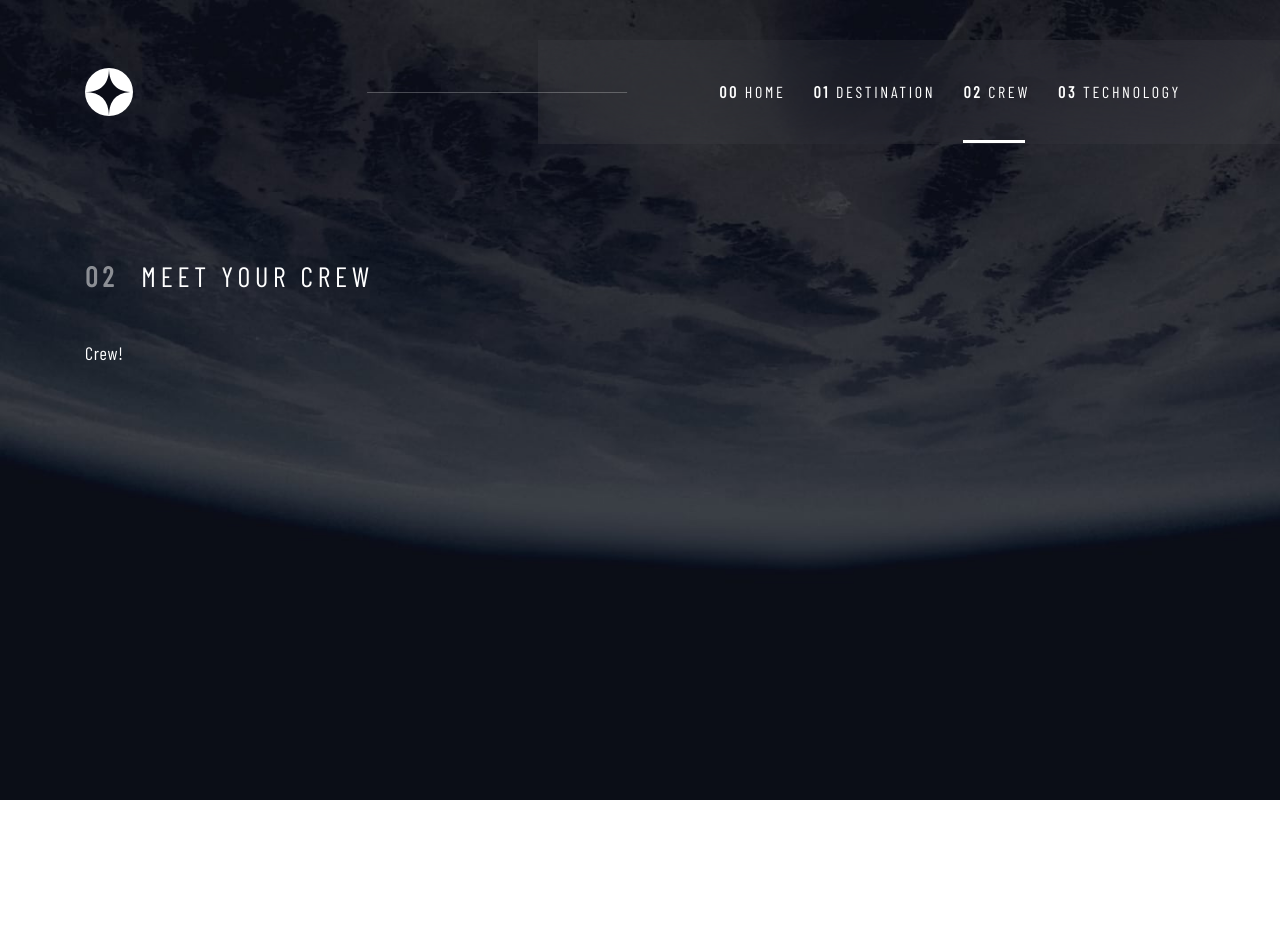
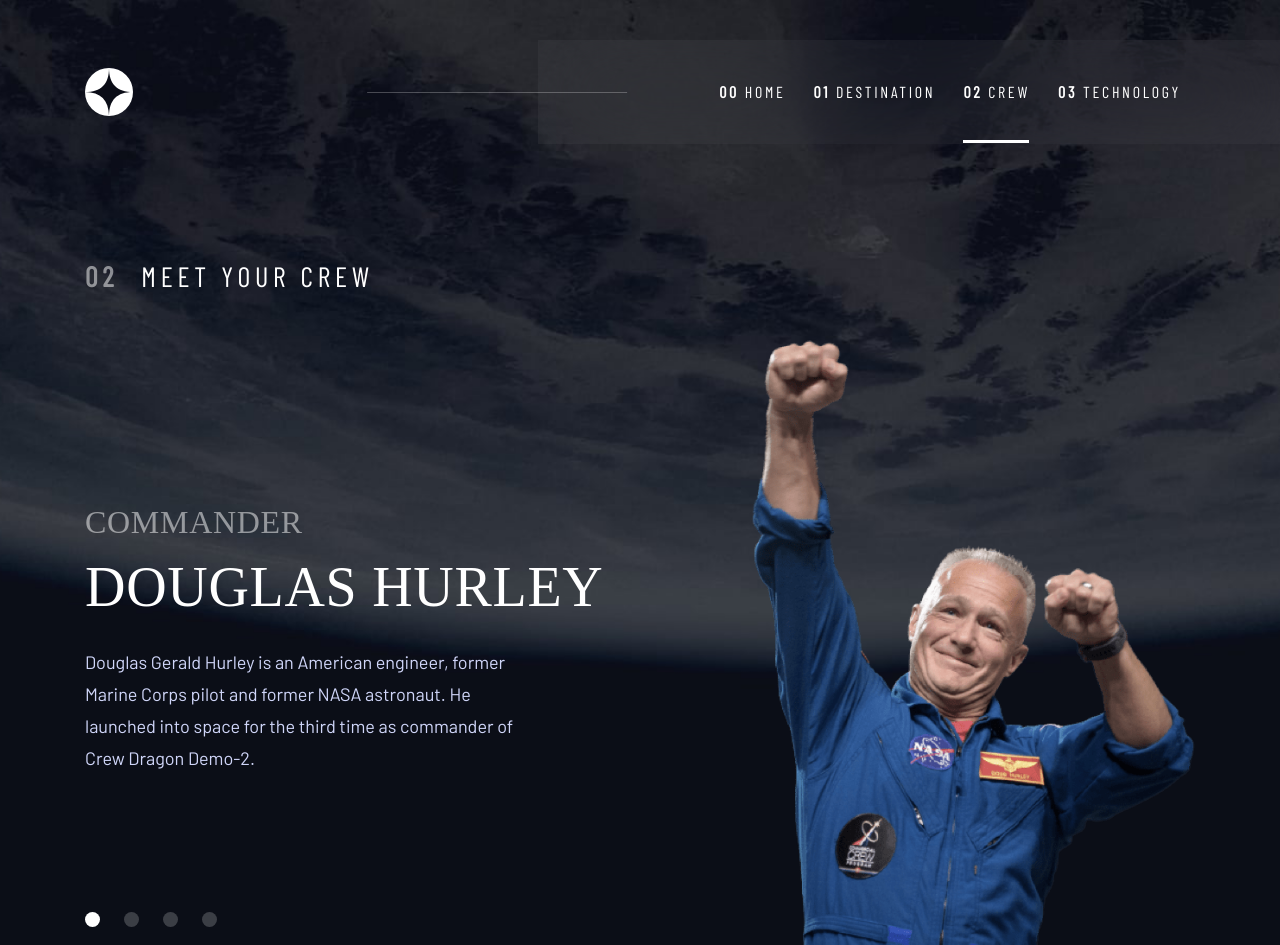
Before and after one commit to Fayozxon/space-tour, a Vue app: page /crew in a window 1280 px wide. Before the commit the page ends 800 px from the top, so only its background shows below. Built offline with nearby package versions, Linux system fonts and the light colour scheme; a web font is replaced by a local one.

Commit message:
added crew section

```diff
--- a/public/data/crew.json
+++ b/public/data/crew.json
@@ -1,35 +1,39 @@
 [
     {
+        "id": 0,
         "name": "Douglas Hurley",
         "images": {
-        "png": "./assets/crew/image-douglas-hurley.png",
+        "png": "./images/crew/image-douglas-hurley.png",
         "webp": "./assets/crew/image-douglas-hurley.webp"
         },
         "role": "Commander",
         "bio": "Douglas Gerald Hurley is an American engineer, former Marine Corps pilot and former NASA astronaut. He launched into space for the third time as commander of Crew Dragon Demo-2."
     },
     {
+        "id": 1,
         "name": "Mark Shuttleworth",
         "images": {
-        "png": "./assets/crew/image-mark-shuttleworth.png",
+        "png": "./images/crew/image-mark-shuttleworth.png",
         "webp": "./assets/crew/image-mark-shuttleworth.webp"
         },
         "role": "Mission Specialist",
         "bio": "Mark Richard Shuttleworth is the founder and CEO of Canonical, the company behind the Linux-based Ubuntu operating system. Shuttleworth became the first South African to travel to space as a space tourist."
     },
     {
+        "id": 2,
         "name": "Victor Glover",
         "images": {
-        "png": "./assets/crew/image-victor-glover.png",
+        "png": "./images/crew/image-victor-glover.png",
         "webp": "./assets/crew/image-victor-glover.webp"
         },
         "role": "Pilot",
         "bio": "Pilot on the first operational flight of the SpaceX Crew Dragon to the International Space Station. Glover is a commander in the U.S. Navy where he pilots an F/A-18.He was a crew member of Expedition 64, and served as a station systems flight engineer."
     },
     {
+        "id": 3,
         "name": "Anousheh Ansari",
         "images": {
-        "png": "./assets/crew/image-anousheh-ansari.png",
+        "png": "./images/crew/image-anousheh-ansari.png",
         "webp": "./assets/crew/image-anousheh-ansari.webp"
         },
         "role": "Flight Engineer",
--- a/src/components/Header.vue
+++ b/src/components/Header.vue
@@ -186,20 +186,21 @@
                 content: '';
                 position: absolute;
                 left: 0;
-                right: 5px;
                 bottom: -42px;
+                width: 0;
                 height: 3px;
                 background: $clr-primary-100;
-                opacity: 0;
                 pointer-events: none;
                 transition: $transition-300;
+                opacity: 0.5;
             }
 
             &:hover::before {
-                opacity: 0.5;
+                width: 98%;
             }
 
             &.active::before {
+                width: 98%;
                 opacity: 1;
             }
         }
--- a/src/styles/abstract/_variables.scss
+++ b/src/styles/abstract/_variables.scss
@@ -26,6 +26,7 @@
 
 // Transition
 $transition-300: all 300ms ease-in-out;
+$transition-200: all 200ms ease-in-out;
 
 // Device widths
 $dev-width-md: 1024px;
--- a/src/styles/base/_base.scss
+++ b/src/styles/base/_base.scss
@@ -34,6 +34,7 @@
   color: $clr-primary-100;
   letter-spacing: 0.7px;
   background: $clr-primary-500;
+  overflow-x: hidden;
 }
 
 .container {
--- a/src/views/CrewView.vue
+++ b/src/views/CrewView.vue
@@ -1,5 +1,29 @@
 <script>
+export default {
+    data() {
+        return {
+            members: [],
+            member: '',
+            activeTab: 0
+        }
+    },
+    methods: {
+        async getCrewData() {
+            let res = await fetch('data/crew.json');
+            let data = await res.json();
 
+            this.members = data;
+        }
+    },
+    computed: {
+        getInformation() {
+            return this.members[this.activeTab];
+        }
+    },
+    created() {
+        this.getCrewData();
+    }
+}
 </script>
 
 <template>
@@ -9,7 +33,53 @@
                 <span class="number">02</span>
                 Meet your crew
             </h5>
-            <h1>Crew!</h1>
+
+            <!-- Tab -->
+            <div class="crew-section__tab text-center-md" v-if="members.length">
+                <!-- preloading images -->
+                <img
+                    v-for="member in members"
+                    :src="member.images.png"
+                    style="display: none;"
+                    preload
+                >
+
+                <div class="crew-section__info">
+                    <!-- Info -->
+                    <transition mode="out-in" name="fade" appear>
+                        <div class="tab-info" :key="getInformation.id">
+                            <h2 class="role heading fs-heading-200">{{ getInformation.role }}</h2>
+                            <h2 class="title heading fs-heading-300">{{ getInformation.name }}</h2>
+                            <p class="description | fs-txt-300 clr-accent">
+                                {{ getInformation.bio }}
+                            </p>
+                        </div>
+                    </transition>
+
+                    <!-- Nav -->
+                    <ul class="tab-nav">
+                        <li
+                            v-for="member in members"
+                            :key="member.id"
+                            @click="activeTab = member.id"
+                            :class="{active: activeTab === member.id}"
+                        ></li>
+                    </ul>
+                </div>
+
+                <!-- Image -->
+                <div class="crew-section__img">
+                    <transition mode="out-in" name="slide" appear>
+                        <img
+                            :src="getInformation.images.png"
+                            :key="getInformation.id"
+                            :alt="`${getInformation.name} image`"
+                            class="tab-img"
+                        preload>
+                    </transition>
+                </div>
+            </div>
+
         </div>
     </section>
 </template>
@@ -34,5 +104,106 @@
         background-image: url('../assets/crew/background-crew-mobile.jpg');
         padding-top: 88px;
     }
+
+    &__tab {
+        display: flex;
+        align-items: flex-end;
+        justify-content: space-between;
+
+        @include breakpoint-upto($dev-width-md) {
+            flex-direction: column;
+            align-items: center;
+            padding-top: 60px;
+        }
+    }
+
+    &__info {
+        width: 50%;
+        display: flex;
+        align-items: flex-start;
+        justify-content: center;
+        flex-direction: column;
+
+        @include breakpoint-upto($dev-width-md) {
+            align-items: center;
+            width: 100%;
+        }
+
+        .tab-nav {
+            list-style: none;
+            display: flex;
+            gap: 24px;
+            padding-left: 0;
+
+            li {
+                display: inline-block;
+                width: 15px;
+                height: 15px;
+                background: $clr-primary-100;
+                border-radius: 50%;
+                cursor: pointer;
+                opacity: 0.2;
+                transition: $transition-200;
+
+                &:hover {
+                    opacity: 0.5;
+                }
+
+                &.active {
+                    opacity: 1;
+                }
+            }
+        }
+
+        .tab-info {
+            padding-bottom: 120px;
+
+            @include breakpoint-upto($dev-width-md) {
+                padding-bottom: 40px;
+            }
+
+            .role {
+                opacity: 0.5;
+            }
+
+            .title {
+                padding-top: 15px;
+                padding-bottom: 27px;
+
+                @include breakpoint-upto($dev-width-md) {
+                    padding-top: 8px;
+                    padding-bottom: 16px;
+                }
+            }
+
+            .description {
+                max-width: 444px;
+            }
+        }
+    }
+
+    &__img {
+        width: 50%;
+        display: flex;
+        justify-content: flex-end;
+
+        .tab-img {
+            width: 80%;
+        }
+    }
+}
+
+// Transitions
+.slide-enter-from {
+    opacity: 0;
+    transform: translateX(150px);
+}
+.slide-leave-to {
+    opacity: 0;
+    transform: translateX(-150px);
+}
+.slide-enter-active,
+.slide-leave-active {
+    transition: $transition-300;
 }
 </style>
--- a/src/views/DestinationView.vue
+++ b/src/views/DestinationView.vue
@@ -54,9 +54,9 @@
                     </transition>
                 </div>
 
-                <!-- Nav -->
                 <div class="destinations-section__info text-center-md">
 
+                    <!-- Nav -->
                     <ul class="tab-nav">
                         <li
                             v-for="destination in destinations"
```
